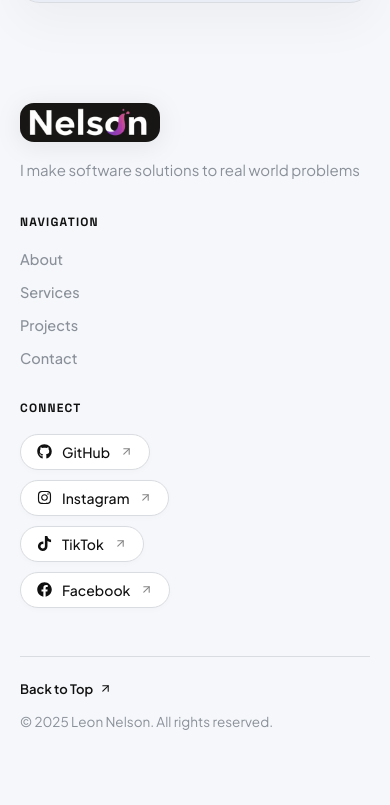
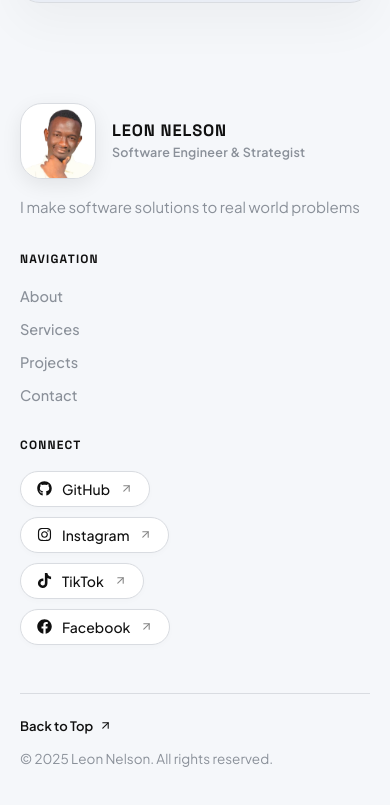
Before and after one commit to leonokumu254/Leon-nelson, a React (Vite) app: page / in a window 390 px wide. Shown: the part 4196-5001 px from the top of the page. Before the commit the page ends 4966 px from the top, so only its background shows below. Built offline with nearby package versions, Linux system fonts and the light colour scheme.

Commit message:
feat: add Footer component with responsive layout and social links

```diff
--- a/src/components/Footer/Footer.jsx
+++ b/src/components/Footer/Footer.jsx
@@ -1,6 +1,5 @@
 import React from 'react'
 import './footer.css'
-import footer_logo from '../../../assets/logo.webp'
 import AnchorLink from 'react-anchor-link-smooth-scroll'
 import { FaInstagram, FaFacebook, FaGithub } from 'react-icons/fa'
 import { FaTiktok } from 'react-icons/fa6'
@@ -11,17 +10,24 @@ function Footer() {
     <footer className="footer" role="contentinfo">
       {/* 3-Column Structured Layout */}
       <div className="footer-columns">
-        {/* Left Column: Nelson Logo Badge & Tagline */}
+        {/* Left Column: Portrait Avatar Badge & Tagline */}
         <div className="footer-col footer-col-brand">
-          <AnchorLink href="#home" className="footer-logo-link" aria-label="Back to top">
-            <img
-              src={footer_logo}
-              alt="Leon Nelson Logo"
-              width="140"
-              height="39"
-              loading="lazy"
-              className="footer-logo"
-            />
+          <AnchorLink href="#home" className="footer-portrait-link" aria-label="Back to top">
+            <div className="footer-portrait-wrapper">
+              <img
+                src="/picha.webp"
+                alt="Leon Nelson"
+                width="76"
+                height="76"
+                loading="lazy"
+                decoding="async"
+                className="footer-portrait-img"
+              />
+            </div>
+            <div className="footer-brand-meta">
+              <span className="footer-brand-name">LEON NELSON</span>
+              <span className="footer-brand-role">Software Engineer & Strategist</span>
+            </div>
           </AnchorLink>
           <p className="footer-tagline">
             I make software solutions to real world problems
--- a/src/components/Footer/footer.css
+++ b/src/components/Footer/footer.css
@@ -26,21 +26,72 @@
   text-align: left;
 }
 
-.footer-logo-link {
-  display: inline-block;
-  line-height: 0;
-  transition: transform 0.2s ease;
+.footer-portrait-link {
+  display: inline-flex;
+  align-items: center;
+  gap: 16px;
+  text-decoration: none;
+  transition: transform 0.25s cubic-bezier(0.16, 1, 0.3, 1);
 }
 
-.footer-logo-link:hover {
+.footer-portrait-link:hover {
   transform: translateY(-2px);
 }
 
-.footer-logo {
-  max-width: 140px;
-  height: auto;
-  border-radius: 14px;
-  filter: drop-shadow(0px 4px 12px rgba(16, 16, 16, 0.08));
+.footer-portrait-wrapper {
+  width: 76px;
+  height: 76px;
+  border-radius: 22px;
+  overflow: hidden;
+  background: #FFFFFF;
+  border: 1.5px solid var(--color-silver);
+  box-shadow: 0 6px 20px rgba(16, 16, 16, 0.08);
+  display: flex;
+  align-items: center;
+  justify-content: center;
+  transition: all 0.25s ease;
+  flex-shrink: 0;
+  position: relative;
+}
+
+.footer-portrait-link:hover .footer-portrait-wrapper {
+  border-color: var(--color-midnight);
+  box-shadow: 0 8px 24px rgba(0, 71, 255, 0.18);
+  transform: translateY(-1px) scale(1.03);
+}
+
+.footer-portrait-img {
+  width: 100%;
+  height: 100%;
+  object-fit: cover;
+  object-position: center 10%;
+  transform: scale(1.75);
+  transform-origin: center 20%;
+  display: block;
+}
+
+.footer-brand-meta {
+  display: flex;
+  flex-direction: column;
+  gap: 3px;
+  text-align: left;
+}
+
+.footer-brand-name {
+  font-family: 'Space Grotesk', sans-serif;
+  font-size: 16.5px;
+  font-weight: 800;
+  letter-spacing: 0.05em;
+  color: var(--color-midnight);
+  line-height: 1.2;
+}
+
+.footer-brand-role {
+  font-family: 'Plus Jakarta Sans', sans-serif;
+  font-size: 12.5px;
+  font-weight: 600;
+  color: var(--color-steel);
+  letter-spacing: 0.02em;
 }
 
 .footer-tagline {
```
